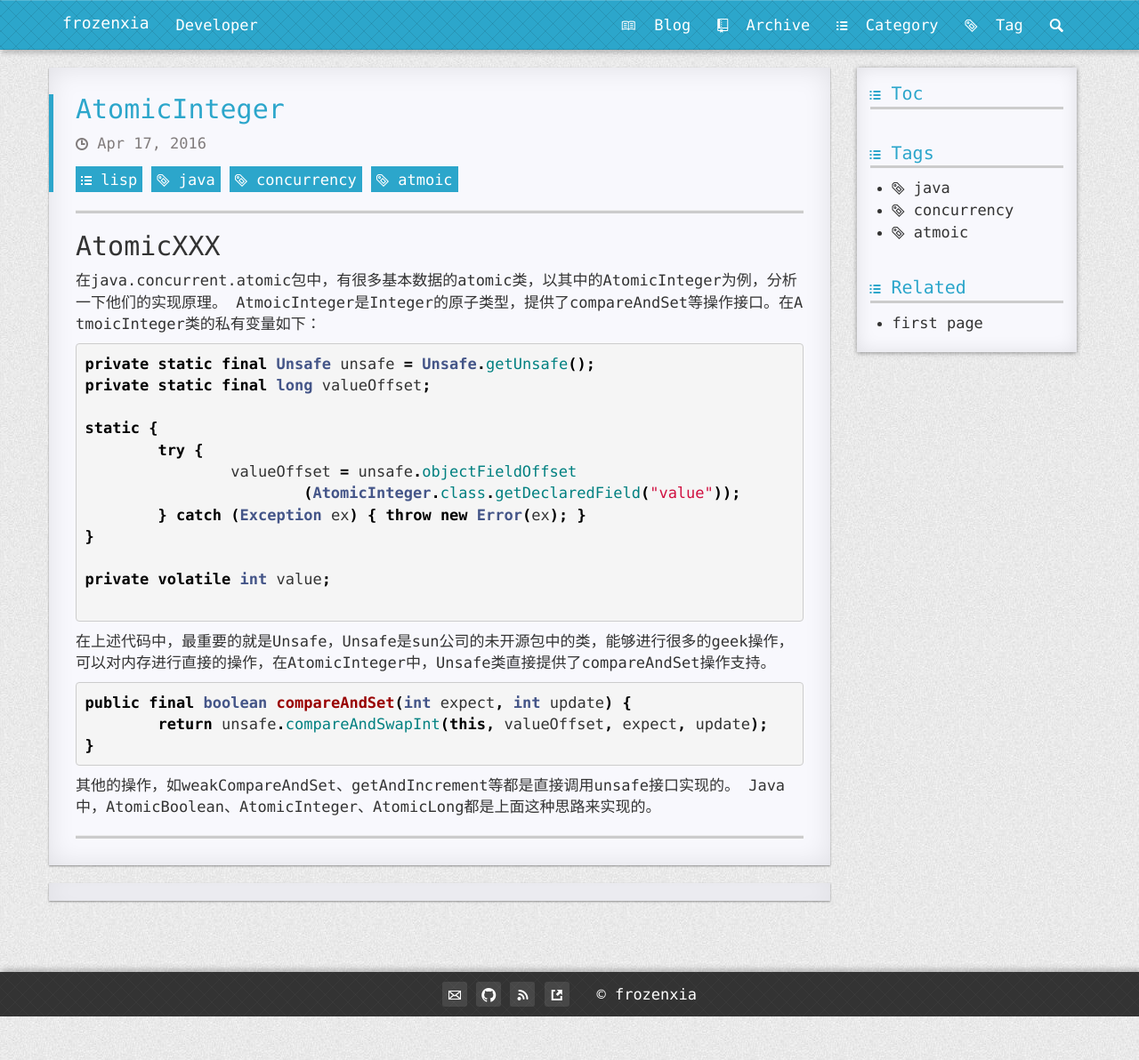
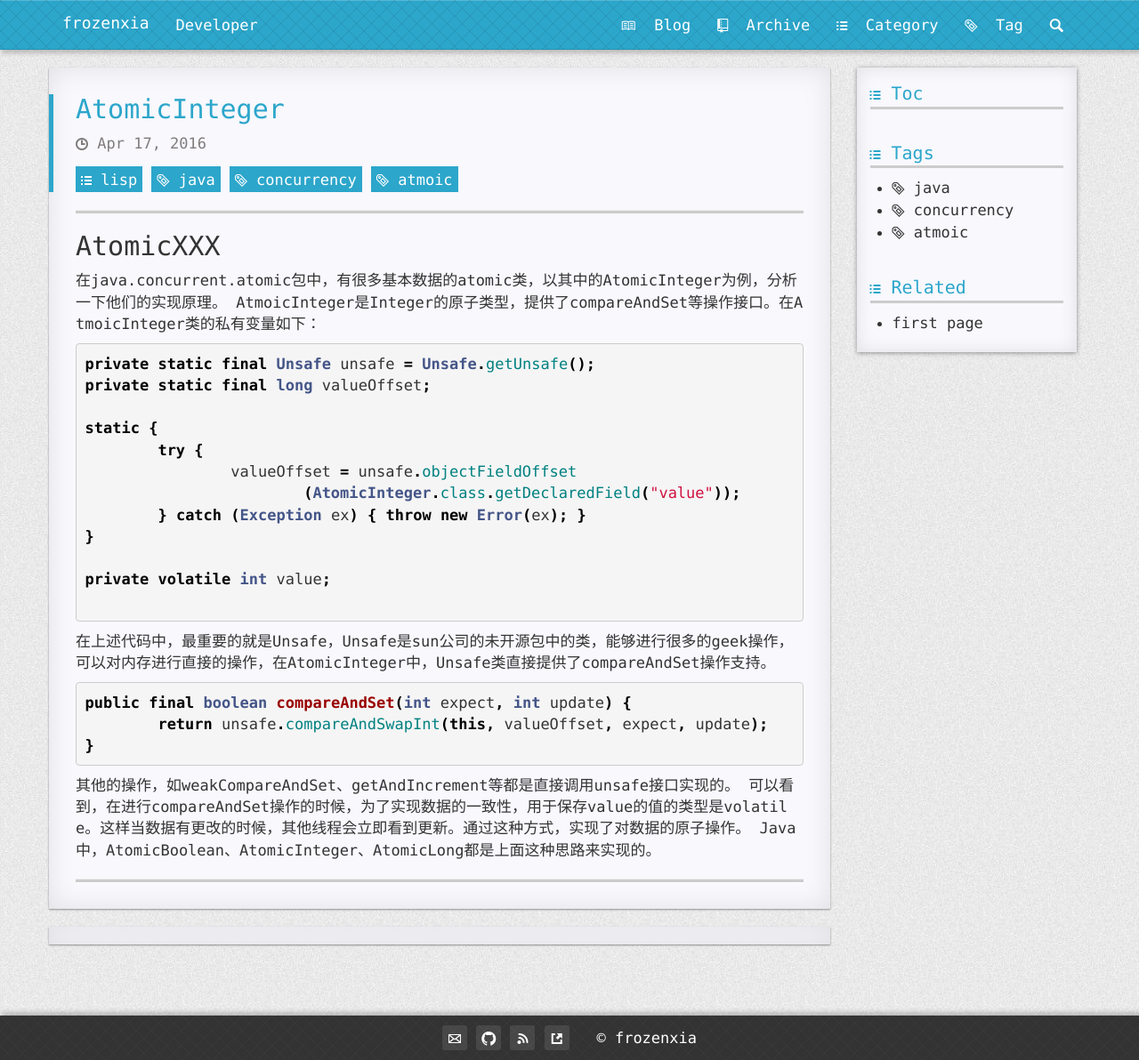
Before and after one commit to tinymindxx/frozenxia.github.io, a Jekyll site: the page built from _posts/2016-04-17-atomic.md, in a window 1280 px wide. Shown: the whole page at 89% size. Built offline with Jekyll 4.4.1, drawn with Linux system fonts in a browser that asks for light colours; nearby versions of some CDN libraries; comment, search, counter and statistics services are not loaded.

Commit message:
AtomicIntger

````diff
--- a/_posts/2016-04-17-atomic.md
+++ b/_posts/2016-04-17-atomic.md
@@ -30,4 +30,5 @@ public final boolean compareAndSet(int expect, int update) {
 }
 ```
 其他的操作，如weakCompareAndSet、getAndIncrement等都是直接调用unsafe接口实现的。
+可以看到，在进行compareAndSet操作的时候，为了实现数据的一致性，用于保存value的值的类型是volatile。这样当数据有更改的时候，其他线程会立即看到更新。通过这种方式，实现了对数据的原子操作。
 Java中，AtomicBoolean、AtomicInteger、AtomicLong都是上面这种思路来实现的。
````
